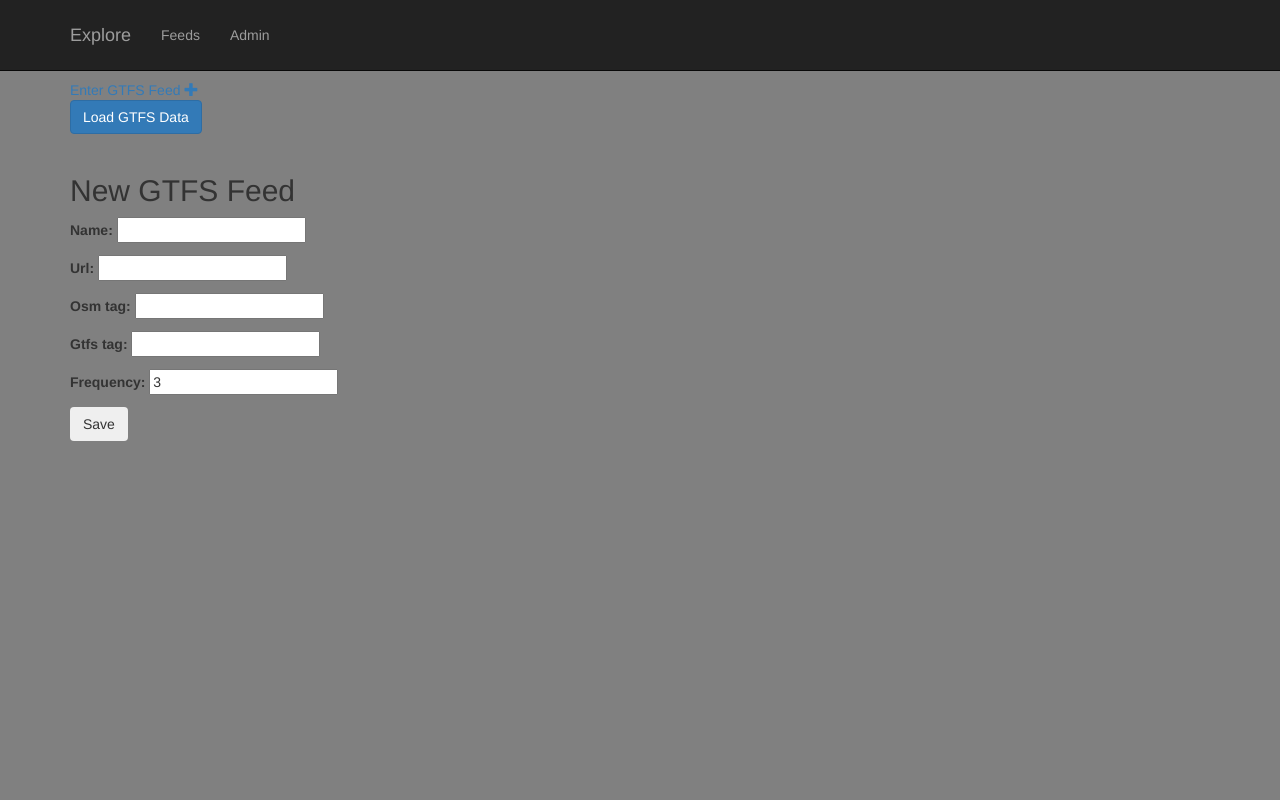
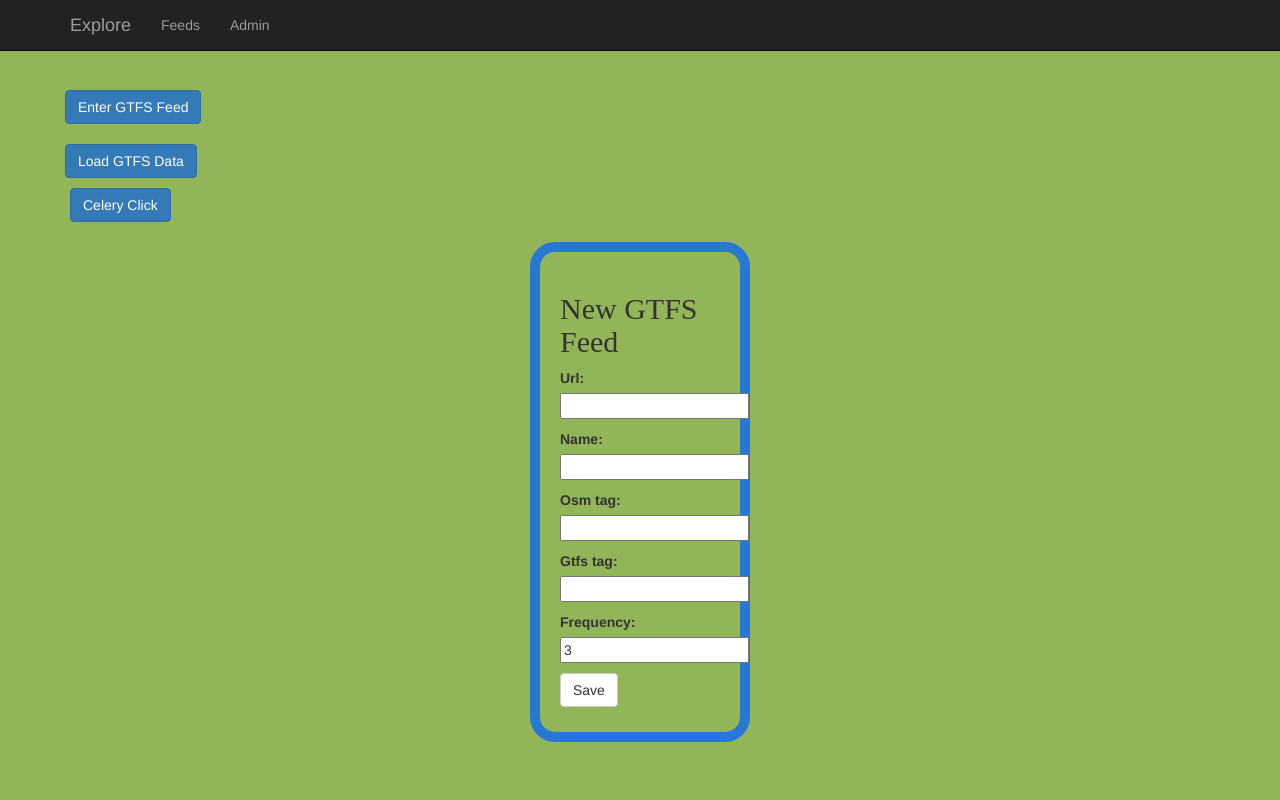
Before and after one commit to srikant-ch5/gtfsintegrate, a Django app: page /gtfs/feed_form/ in a window 1280 px wide. Run offline with Django 3.2, Linux system fonts and the light colour scheme; parts of the project's set-up code (start-up, migrations or seed data) failed here and were passed over; some libraries are stand-ins or nearby versions.

Commit message:
Add Celery to automate the test

```diff
--- a/geodjango/settings.py
+++ b/geodjango/settings.py
@@ -95,4 +95,6 @@ MEDIA_ROOT = os.path.join(BASE_DIR, 'media')
 
 STATICFILES_DIRS = (
     os.path.join(PROJECT_ROOT, 'static'),
+    '/home/srikant/workspace/allprojects/gtfsintegrate/gs/static'
 )
+CELERY_BROKER_URL = 'amqp://localhost'
--- a/gs/forms.py
+++ b/gs/forms.py
@@ -3,6 +3,6 @@ from .models import GTFSForm
 
 class GTFSInfoForm(forms.ModelForm):
 
-	class Meta:
-		model = GTFSForm
-		fields = ('name','url','osm_tag','gtfs_tag','frequency')
+    class Meta:
+        model = GTFSForm
+        fields = ('url','name','osm_tag','gtfs_tag','frequency')
--- /dev/null
+++ b/gs/static/css/home.css
@@ -0,0 +1,38 @@
+html ,body {
+    height:100%;
+    width :100%;
+    background :#92B558;
+}
+
+#map {
+    width:100%;
+    height:400px;
+    padding-left: 10px;
+    padding-top: 50px;
+}
+#query-textbox{
+    padding-top: 10px;
+    padding-left: 0px;
+}
+#query_label{
+    padding-top:15px;
+    font-size: 20px;
+}
+#feed_form {
+    border-radius: 25px;
+    border: 10px solid #2778D4;
+    padding: 20px;
+    width: 220px;
+    height: 500px;
+}
+#form_heading{
+    font-family: "Times New Roman", Times, serif
+}
+#box1{
+    display:block;
+    padding:10px;
+}
+#box2{
+    display:block;
+    padding:10px;
+}
--- a/gs/static/css/index.css
+++ /dev/null
@@ -1,23 +0,0 @@
-body,html{
-  margin:0;
-  height:100%;
-  background-color:#1E90FF;
-}
-.navbar-fixed{
-  min-height:10px;
-}
-.navbar-nav > li > a,
-.navbar-header > a {
-    padding-top: 0px;
-    padding-bottom: 0px;
-    line-height: 70px;
-}
-.navbar >.navbar-nav >ul >li> a .active{
-  background-color: red;
-}
-.videoinfo-cont{
-  background-color:#1E90FF;
-}
-#video-img{
-  width:200px;
-}
--- a/gs/templates/gs/form.html
+++ b/gs/templates/gs/form.html
@@ -1,10 +1,12 @@
 {% extends 'gs/home.html' %}
 
 {% block main %}
-	<h2>New GTFS Feed </h1>
+<div class="container" id="feed_form">
+	<h2 id="form_heading">New GTFS Feed </h2>
 	<form method="POST" >
 		{% csrf_token %}
 		{{ form.as_p}}
-		<button type="submit" class="save btn btn-deafult"> Save </button>
+		<button type="submit" class="save btn btn-default"> Save </button>
 	</form>
+</div>
 {% endblock %}
--- a/gs/templates/gs/home.html
+++ b/gs/templates/gs/home.html
@@ -9,7 +9,7 @@
         <meta name="apple-mobile-web-app-capable" content="yes" />
 
         <link rel="stylesheet"  href ="{% static 'css/bootstrap.min.css' %}" type="text/css" />
-        <link rel="stylesheet"  href ="{% static 'css/index.css' %}" type="text/css" />
+        <link rel="stylesheet"  href ="{% static 'css/home.css' %}" type="text/css" />
 
         <script  src="{% static 'js/jquery-3.2.1.js' %}"></script>
         <script  src="{% static 'js/bootstrap.js' %}"></script>
@@ -20,28 +20,6 @@
         <script src="https://openlayers.org/en/v4.6.4/build/ol.js"></script>
         <script src="{% static 'js/app.js' %}"></script>
 
-        <style type="text/css">
-            html ,body {
-                height:100%;
-                width :100%;
-                background :grey;
-            }
-
-            #map {
-                width:100%;
-                height:400px;
-                padding-left: 10px;
-                padding-top: 50px;
-            }
-            #query-textbox{
-                padding-top: 10px;
-                padding-left: 0px;
-            }
-            #query_label{
-                padding-top:15px;
-                font-size: 20px;
-            }
-        </style>
     </head>
     <body>
     <div class="navbar navbar-inverse navbar-fixed-top" role="navigation">
@@ -65,14 +43,17 @@
     </div>
     <br><br><br><br>
 
-    <div class="container">
-        <a href="{% url 'feed_form' %}">Enter GTFS Feed <span class="glyphicon glyphicon-plus"></span></a>
+    <div class="container" id="box1">
+        <a class="btn btn-primary" href="{% url 'feed_form' %}">Enter GTFS Feed</a>
     </div>
-    <div class="container">
+    <div class="container" id="box2">
         <a class="btn btn-primary" href="{% url 'map' %}">Load GTFS Data </a>
     </div>
+    <div class="container" od="box1">
+        <a class="btn btn-primary" href="{% url 'celery_task' %}">Celery Click </a>
+    </div>
     <br>
-    <div class="container">
+    <div class="container-fluid">
     {% block main%}
     {% endblock %}
     </div>
--- /dev/null
+++ b/gs/templates/gs/task_template.html
@@ -0,0 +1 @@
+{% extends 'gs/home.html'%}
--- a/gs/urls.py
+++ b/gs/urls.py
@@ -12,4 +12,5 @@ urlpatterns = [
     url(r'^feed/$', FeedListView.as_view(model=Feed), name='feed_list'),
     url(r'^downloading_page/',views.download,name="download"),
     url(r'^feed_form/', views.feed_form , name='feed_form'),
+    url(r'^celery_task/', views.celery_task, name="celery_task")
 ]
--- a/gs/views.py
+++ b/gs/views.py
@@ -1,13 +1,14 @@
 from __future__ import unicode_literals
-from django.shortcuts import render
 from datetime import datetime
 import logging
 
+from django.shortcuts import render
 from django.db import connection
 from django.conf import settings
 from django.core.management.base import BaseCommand
 from django.views.generic import ListView
 from django.core.files.storage import FileSystemStorage
+from django.contrib.gis.geos import Point
 
 from multigtfs.models import Agency, Feed, Service
 from multigtfs.management.commands.importgtfs import Command
@@ -15,20 +16,38 @@ from multigtfs.management.commands.importgtfs import Command
 from .models import Tag, KeyValueString, Node, Way, GTFSForm
 from lxml import etree
 from decimal import Decimal
-from django.contrib.gis.geos import Point
 
 from .forms import GTFSInfoForm
 from django.utils import timezone
 
 import requests
 
+from .tasks import printnumbers, setup_periodic_tasks,test
+
+def feed_frm(request):
+
+	if request.method == 'POST':
+
+		#check if the url is already since the timestamp changes for every entry django creates a gtfs form
+		is_feed_present = GTFSForm.objects.filter(url=request.POST['url'], osm_tag=request.POST['osm_tag'],
+												  gtfs_tag=request.POST['gtfs_tag'],
+												  frequency=request.POST['frequency'])
+		feed_name = ((lambda: request.POST['name'], lambda: request.POST['osm_tag'])[request.POST['name']=='']())
+
+
+		download_feed(is_feed_present)
+
+
 def download_feed_in_db(file, file_name):
 	feeds = Feed.objects.create(name=file_name)
 	feeds.import_gtfs(file)
 	print("Creating new gtfs file")
 
+
 def feed_form(request):
 	if request.method == 'POST':
+
+		test()
 
 		form = GTFSInfoForm(request.POST)
 		#check if the url is already since the timestamp changes for every entry django creates a gtfs form
@@ -48,6 +67,7 @@ def feed_form(request):
 			#download the zip file
 			url = request.POST['url']
 			r = requests.get(url, allow_redirects=True)
+
 			feed_file = 'gs/gtfsfeeds/'+feed_name+'.zip'
 			open(feed_file,'wb').write(r.content)
 
@@ -91,3 +111,8 @@ class FeedListView(ListView):
 
 	def get_queryset(self):
 		return Feed.objects.all().order_by('id').reverse()
+
+def celery_task(request):
+	printnumbers()
+
+	return render(request, 'gs/task_template.html')
--- a/requirements.txt
+++ b/requirements.txt
@@ -1,6 +1,10 @@
+django==1.11
 multigtfs
 psycopg2==2.7.3.2
 whitenoise==3.3.1
 python-decouple==3.1
 dj-database-url>=0.4.2
 gunicorn>=19.7
+celery
+lxml
+requests
```
Also changed, not shown: geodjango/__init__.py (+7 -0 lines), geodjango/celery.py (added, +18 -0 lines), gs/tasks.py (added, +19 -0 lines), gs/templates/gs/PTsamples.xml (deleted, +0 -11 lines), 2 other files.
